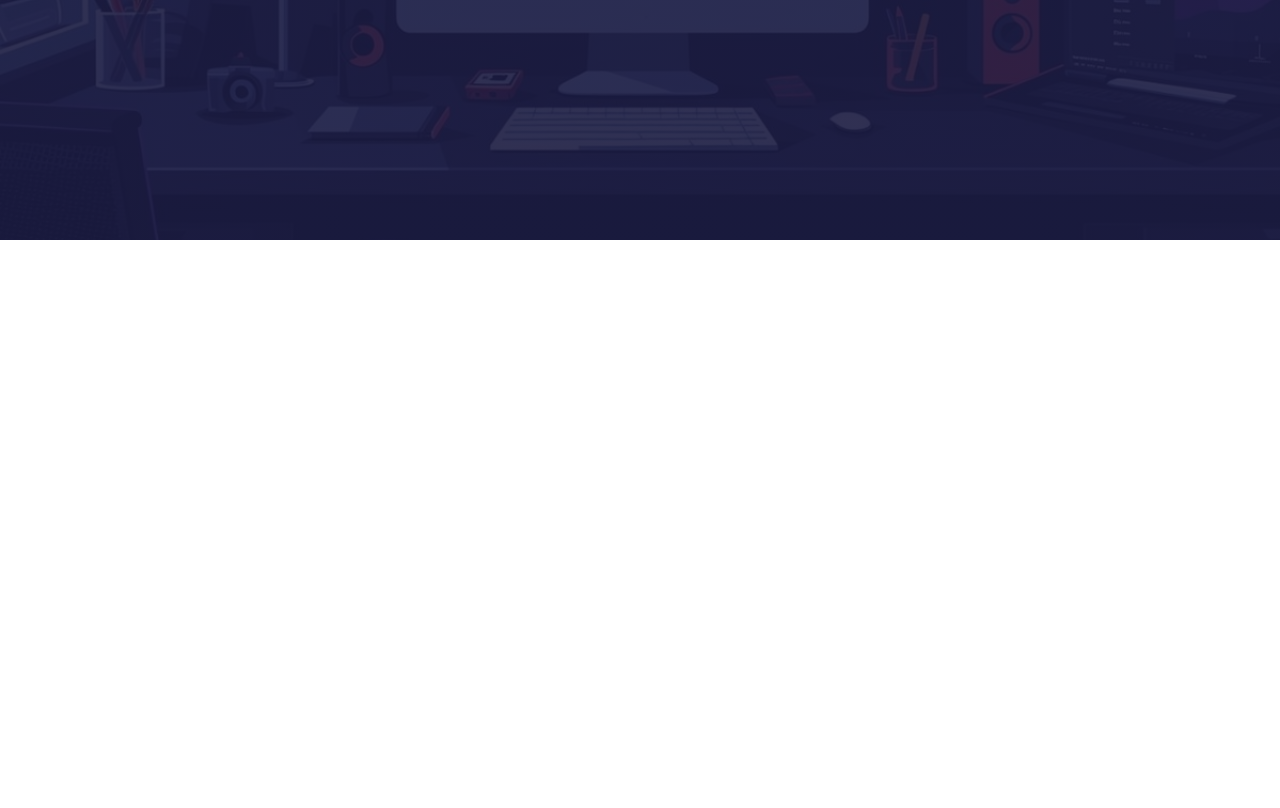
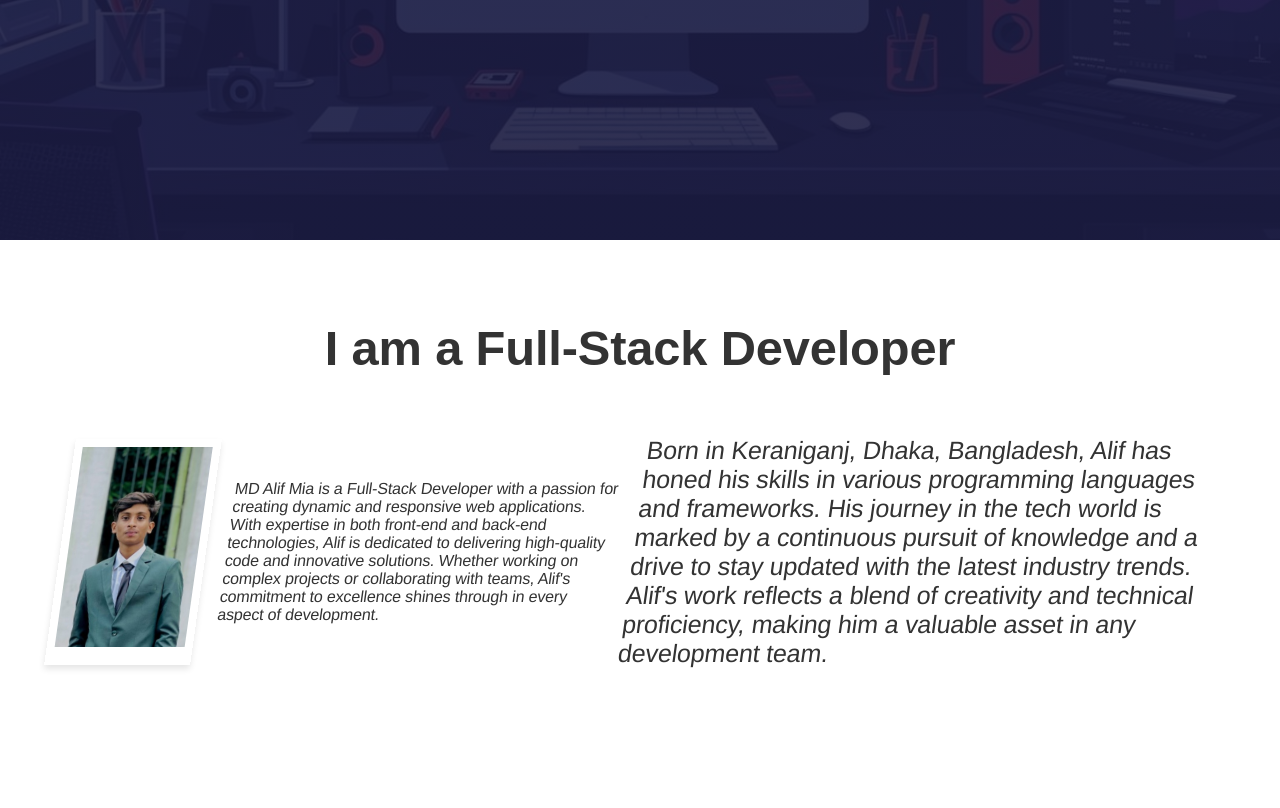
Before and after one commit to alifhossinsajjad/html-portfolio, a plain HTML site: page index.html in a window 1280 px wide. Shown: the part 484-1292 px from the top of the page. Before the commit the page ends 800 px from the top, so only its background shows below. Drawn offline with Linux system fonts and the light colour scheme.

Commit message:
create about section

```diff
--- a/index.html
+++ b/index.html
@@ -34,14 +34,14 @@
                 <div class="wrapper_inner">
                     <div calss="text_center hero_content">
                         <h2 class="text">MD ALIF MIA</h2>
-                        <p class="full"> Developer</p>
+                        <p class="full">Full-Stack Developer</p>
                     </div>
                 </div>
-                <ul class="flex" role="list">
+                <ul class="flex" role="list" >
                     <address">
                     Keraniganj, Dhaka Bangladesh
                     </address>
-                    <ul role="list" class="flex">
+                    <ul class="flex" role="list">
                         <li>
                             Fine me online
                         </li>
@@ -59,6 +59,29 @@
             </div>
         </section>
 
+        <section id="about">
+            <div class="wrapper">
+                <div class="text_center">
+                    <h2>
+                        I am a Full-Stack Developer
+                    </h2>
+                </div>
+                <div class=" wrapper_center">
+                    <div class= "about_content flex flex_around">
+                        <figure class=" about_figure text_center">
+                            <img src="/assets/alif.jpg.jpg" alt="Developer" class="about_img" height="200px" width="200px">
+                        </figure>
+                        <figcaption calss="about_caption">
+                            MD Alif Mia is a Full-Stack Developer with a passion for creating dynamic and responsive web applications. With expertise in both front-end and back-end technologies, Alif is dedicated to delivering high-quality code and innovative solutions. Whether working on complex projects or collaborating with teams, Alif's commitment to excellence shines through in every aspect of development.
+                        </figcaption>
+                        <p class="h5">
+                            Born in Keraniganj, Dhaka, Bangladesh, Alif has honed his skills in various programming languages and frameworks. His journey in the tech world is marked by a continuous pursuit of knowledge and a drive to stay updated with the latest industry trends. Alif's work reflects a blend of creativity and technical proficiency, making him a valuable asset in any development team.
+                        </p>
+                    </div>
+                </div>
+            </div>
+        </section>
+
     </main>
 </body>
 </html>
--- a/style.css
+++ b/style.css
@@ -238,3 +238,42 @@ section#hero {
   --color-accent: #8a2be2;
   padding: 30vh 30vw ;
 }
+
+
+/* about section */
+
+.about_content {
+  padding: var(--space-xl) 0;
+  transform: skewX(-8deg);
+}
+
+@media (max-width: 468px) {
+  .about_content {
+    transform: skewX(0deg);
+  }
+}
+.about_figure {
+  padding: var(--space-xl) 0;
+  box-shadow: 0 4px 6px rgba(0, 0, 0, 0.1);
+  display: inline-block;
+  padding: 8px;;
+}
+
+
+  .about_img {
+    width: 900px;
+    height: 200px;
+    object-fit: cover;
+     margin-bottom: 10px;
+  }
+
+.about_caption {
+  padding: var(--space-3xl) 0;
+
+}
+
+section#about {
+  background-color: #ffffff;
+  color: #333;
+  --colroe-accent: #ffd700;
+}
```
